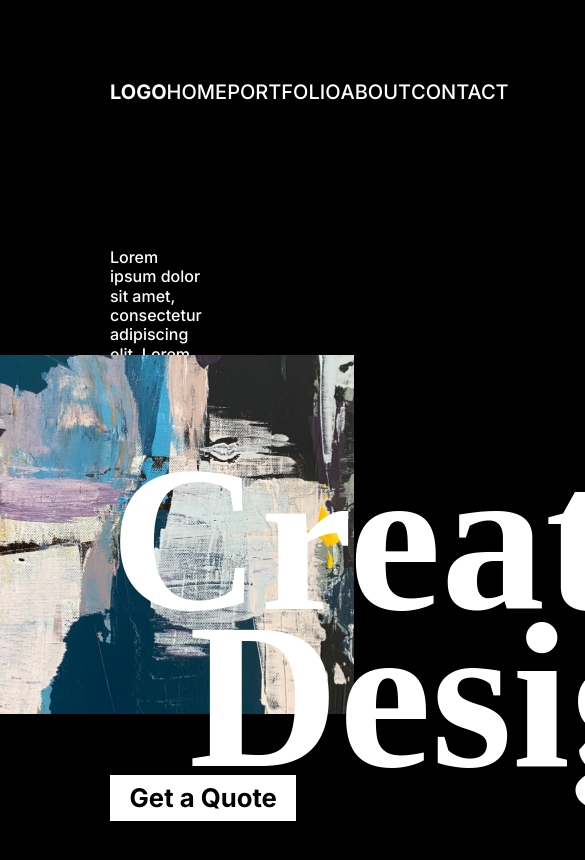
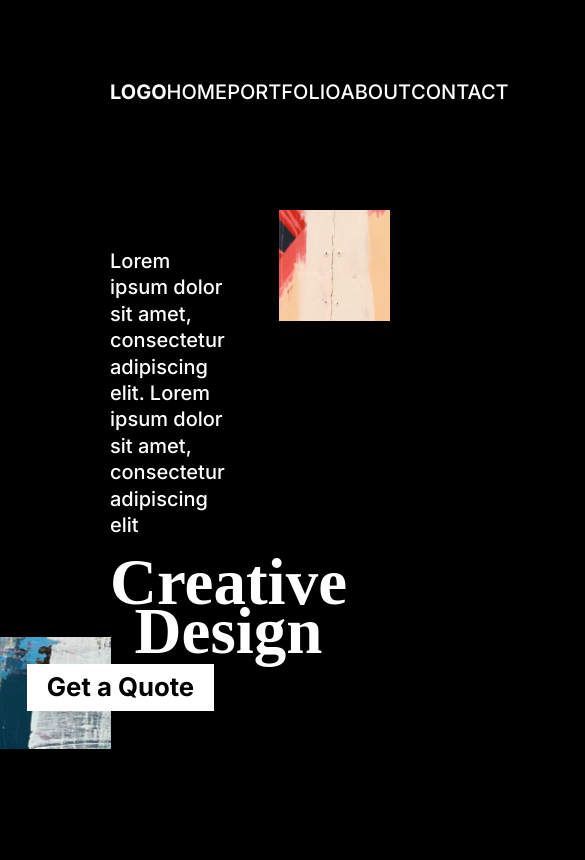
Before and after one commit to ensigma/photography-portfolio-react, a React (Create React App) app: page / in a window 390 px wide. Shown: the top 860 px of the page, 585 px wide, since content can reach past the window. Built offline with nearby package versions, Linux system fonts and the light colour scheme.

Commit message:
- Finished hero banner - Made hero banner elements more responsive

```diff
--- a/src/Hero/Hero.js
+++ b/src/Hero/Hero.js
@@ -1,39 +1,38 @@
 // Libraries
 
-import styled from 'styled-components';
+import styled, { css } from 'styled-components';
 
 // Dependencies
 
-import Button from '../components/Button';
-
 // Styled Components
 
-const HeroWrapper = styled.section`
+const StyledHeroWrapper = styled.section`
     padding: 2.375rem 0;
     justify-content: center;
     display: flex;
     flex-direction: column;
+    position: relative;
 `;
 
-const AltText = styled.p`
-    font-size: 1rem;
-    line-height: 1.21rem;
+const StyledAltText = styled.p`
+    font-size: 1.25rem;
+    line-height: 1.65rem;
     font-weight: 500;
     font-family: 'Inter';
     color: white;
     display: flex;
-    margin: 0;
-    width: 52%;
+    margin: 0 0 calc(100vw / 20) 0;
+    width: 40%;
 `;
 
 
-const HeroText = styled.h1`
+const StyledHeroText = styled.h1`
     font-family: 'Playfair Display';
     font-style: normal;
     font-weight: 700;
     color: white;
-    font-size: 13rem;
-    line-height: 9.8rem;
+    font-size: calc(100vw / 6);
+    line-height: calc(100vw / 8);
     text-align: center;
     margin: 0;
     position: relative;
@@ -41,29 +40,79 @@ const HeroText = styled.h1`
     display: flex;
 `;
 
-const LeftHeroImg = styled.div`
-    height: 358.45px;
-    width: 354.43px;
+const StyledLeftHeroImg = styled.div`
+    height: calc(100vw / 3.5);
+    width: calc(100vw / 3.5);
     overflow: visible;
     position: absolute;
+    bottom: 0;
     &:before {
         content: " ";
         position: absolute;
         background-image: url("../imgs/hero_left.jpg");
-        height: 358.45px;
-        width: 354.43px;
+        height: calc(100vw / 3.5);
+        width: calc(100vw / 3.5);
         background-position: center;
         margin-left: -6.875rem;
     }
 `;
 
+const StyledRightHeroImg = styled.div`
+    height: calc(100vw / 3.5);
+    width: calc(100vw / 3.5);
+    overflow: visible;
+    position: absolute;
+    top: 0;
+    right: 0;
+    &:before {
+        content: " ";
+        position: absolute;
+        background-image: url("../imgs/hero_right.jpg");
+        height: calc(100vw / 3.5);
+        width: calc(100vw / 3.5);
+        background-position: center;
+        right: -6.875rem;
+        background-repeat: no-repeat;
+    }
+`;
+
+const StyledQuoteButton = styled.button`
+    color: black;
+    font-family: 'Inter';
+    font-weight: 600;
+    font-size: 1.608rem;
+    line-height: 1.923rem;
+    background: white;
+    padding: .5rem 1.22rem;
+    border: 0;
+    width: max-content;
+    display: flex;
+    z-index: 1;
+    ${props => props.alignSelf === 'end' && css`
+        align-self: end;
+    `}
+    font-weight: 700;
+    margin-right: 39%;
+    align-self: end;
+    margin-top: 5%;
+`;
+
+// Components
+
+export const Button = (props) => (
+    <>
+        <StyledQuoteButton alignSelf={props.alignSelf}>{ props.content }</StyledQuoteButton>
+    </>
+);
+
 const Hero = () => (
-    <HeroWrapper>
-        <AltText>Lorem ipsum dolor sit amet, consectetur adipiscing elit. Lorem ipsum dolor sit amet, consectetur adipiscing elit</AltText>
-        <HeroText>Creative Design</HeroText>
-        <Button content="Get a Quote" justifyContent="flex-end" />
-        <LeftHeroImg alt="Left Hero Portfolio Image" />
-    </HeroWrapper>
+    <StyledHeroWrapper>
+        <StyledAltText>Lorem ipsum dolor sit amet, consectetur adipiscing elit. Lorem ipsum dolor sit amet, consectetur adipiscing elit</StyledAltText>
+        <StyledHeroText>Creative Design</StyledHeroText>
+        <Button content="Get a Quote" alignSelf="end" />
+        <StyledLeftHeroImg alt="Left Hero Portfolio Image" />
+        <StyledRightHeroImg alt="Right Hero Portfolio Image"  />
+    </StyledHeroWrapper>
 );
 
 export default Hero;
```
